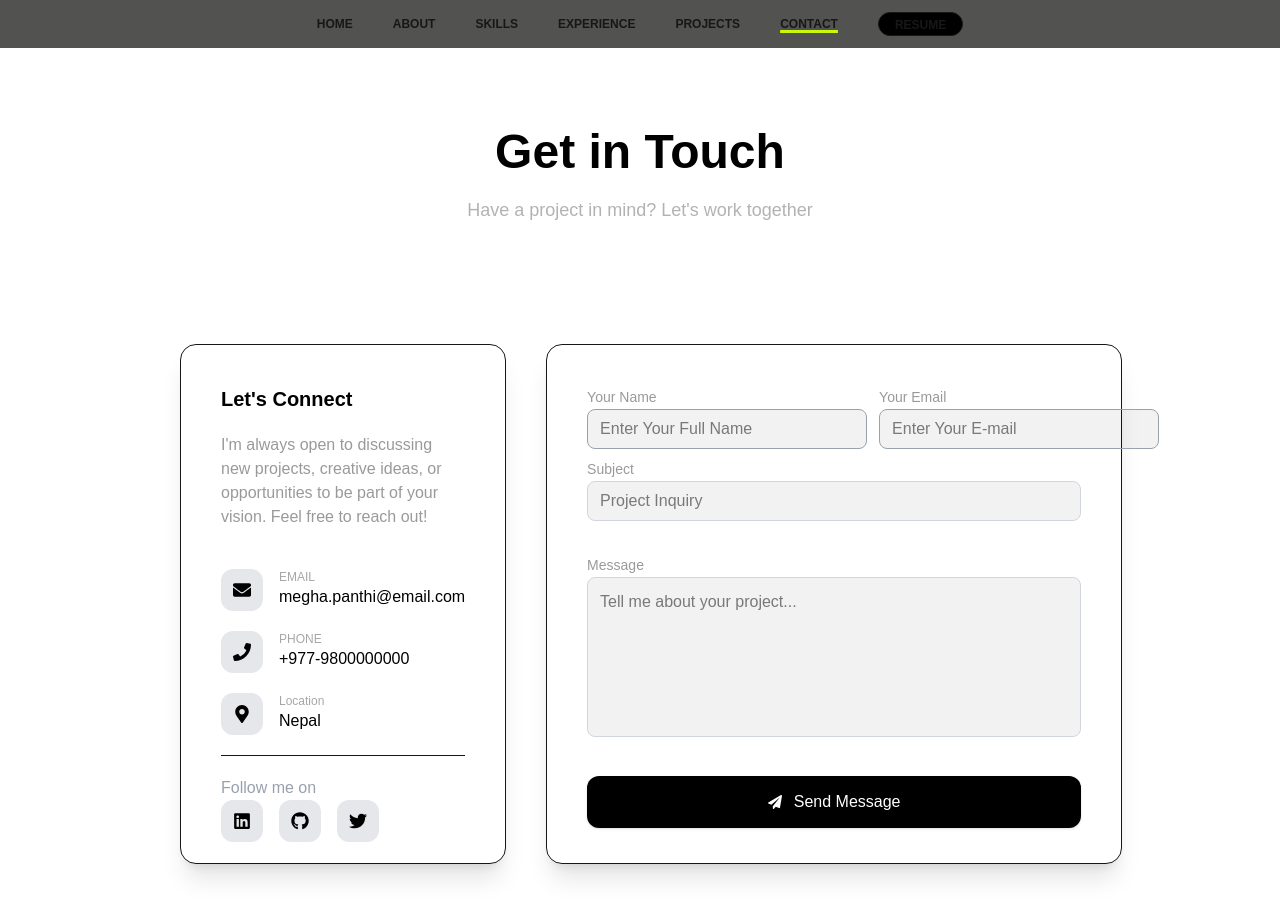
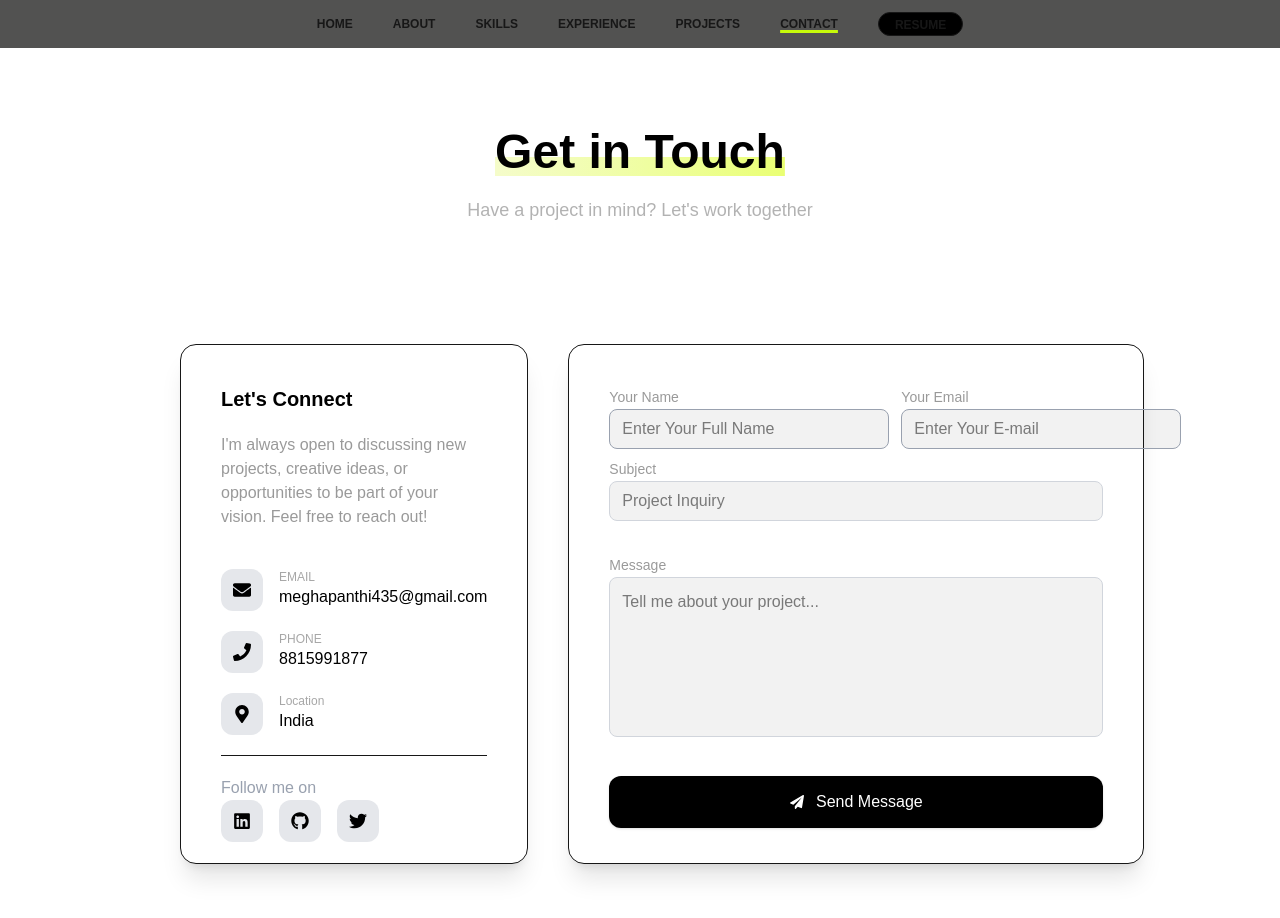
Before and after one commit to megha-56/Portfolio, a Next.js app: page /contact in a window 1280 px wide. Shown: the top 918 px of the page. Built offline with nearby package versions, Linux system fonts and the light colour scheme.

Commit message:
Added color Gradient in borders

```diff
--- a/src/app/contact/page.jsx
+++ b/src/app/contact/page.jsx
@@ -30,7 +30,7 @@ const Contact=()=>{
              <button onClick={() => window.open("/resume.pdf", "_blank")} className='flex border bg-black rounded-2xl h-[50%] px-4 py-1 mt-3'>RESUME</button>
           </div>
           <div className='flex flex-col items-center gap-5'>
-              <h1 className='text-5xl font-bold text-black mt-20'>Get in Touch</h1>
+              <h1 className='text-5xl font-extrabold text-black bg-gradient-to-r from-[#f5fcca] to-[#eaff73] bg-[length:100%_40%] bg-no-repeat bg-bottom mt-20'>Get in Touch</h1>
               <h2 className='text-black/30 text-lg'>Have a project in mind? Let's work together</h2>
 
               <div className='rounded-full mx-auto h-[1] bg-black w-[5%] overflow-hidden '>
@@ -47,21 +47,21 @@ const Contact=()=>{
                         <span className='mr-4 bg-gray-200 rounded-xl p-3'><FaEnvelope className="text-black  text-lg" /></span>
                         <span>
                             <h2 className='text-xs text-black/35'>EMAIL</h2>
-                            <h2 className='text-black'>megha.panthi@email.com</h2>
+                            <h2 className='text-black'>meghapanthi435@gmail.com</h2>
                         </span>
                     </div>
                     <div className='flex '>
                         <span className='mr-4 bg-gray-200 rounded-xl p-3'><FaPhone className="text-black  text-lg" /></span>
                         <span>
                             <h2 className='text-xs text-black/35'>PHONE</h2>
-                            <h2 className='text-black'>+977-9800000000</h2>
+                            <h2 className='text-black'>8815991877</h2>
                         </span>
                     </div>
                     <div className='flex '>
                         <span className='mr-4 bg-gray-200 rounded-xl p-3'><FaMapMarkerAlt className="text-black  text-lg" /></span>
                         <span>
                             <h2 className='text-xs text-black/35'>Location</h2>
-                            <h2 className='text-black'>Nepal</h2>
+                            <h2 className='text-black'>India</h2>
                         </span>
                     </div>
                     <hr/>
--- a/src/app/experience/page.jsx
+++ b/src/app/experience/page.jsx
@@ -20,7 +20,7 @@ const Experience=()=>{
     </div>
 
     <div className='flex flex-col items-center gap-5'>
-        <h1 className='text-5xl font-bold text-black mt-20'>Experience</h1>
+        <h1 className='text-5xl font-extrabold text-black bg-gradient-to-r from-[#f5fcca] to-[#eaff73] bg-[length:100%_40%] bg-no-repeat bg-bottom mt-15'>Experience</h1>
         <h2 className='text-black/30 text-lg'>My professional journey</h2>
         <div className='rounded-full mx-auto h-[1] bg-black w-[5%] overflow-hidden '>
             <div className='rounded-full bg-black h-full w-full  transition-all duration-1000 ease-out'></div>
--- a/src/app/projects/page.jsx
+++ b/src/app/projects/page.jsx
@@ -17,7 +17,7 @@ const Projects=()=>{
               <button onClick={() => window.open("/resume.pdf", "_blank")} className='flex border bg-black rounded-2xl h-[50%] px-4 py-1 mt-3'>RESUME</button>
              </div>
              <div className='flex flex-col items-center gap-5'>
-               <h1 className='text-5xl font-bold text-black mt-20'>Featured Projects</h1>
+               <h1 className='text-5xl font-extrabold text-black bg-gradient-to-r from-[#f5fcca] to-[#eaff73] bg-[length:100%_40%] bg-no-repeat bg-bottom mt-16'>Featured Projects</h1>
                <h2 className='text-black/30 text-lg'>Some of the things I've built recently</h2>
 
                <div className='rounded-full mx-auto h-[1] bg-black w-[15%] overflow-hidden '>
--- a/src/app/skills/page.jsx
+++ b/src/app/skills/page.jsx
@@ -16,7 +16,7 @@ const Skills=()=>{
               <button  onClick={() => window.open("/resume.pdf", "_blank")} className='flex border bg-black rounded-2xl h-[50%] px-4 py-1 mt-3'>RESUME</button>
         </div>
             <div>
-                <h1 className="text-5xl mt-10 font-bold  text-black">Skills & Technologies</h1>
+                <h1 className="text-5xl font-extrabold text-black bg-gradient-to-r from-[#f5fcca] to-[#eaff73] bg-[length:100%_40%] bg-no-repeat bg-bottom mt-10">Skills & Technologies</h1>
             </div>
             <div>
                 <h2 className='text-black/40 text-lg'>Technologies I work with on a daily basis</h2>
```
